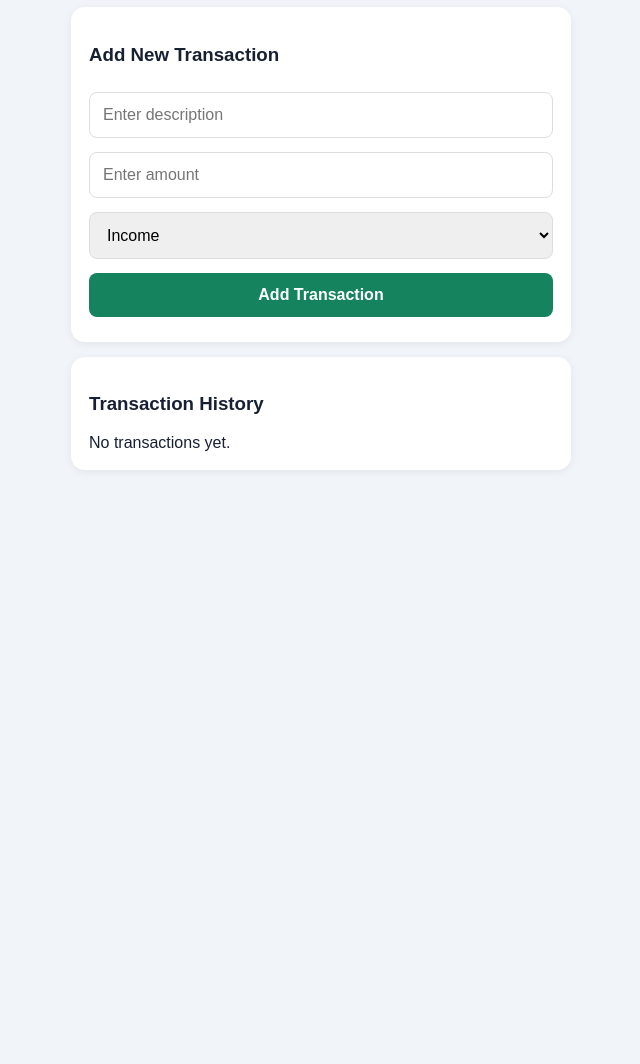
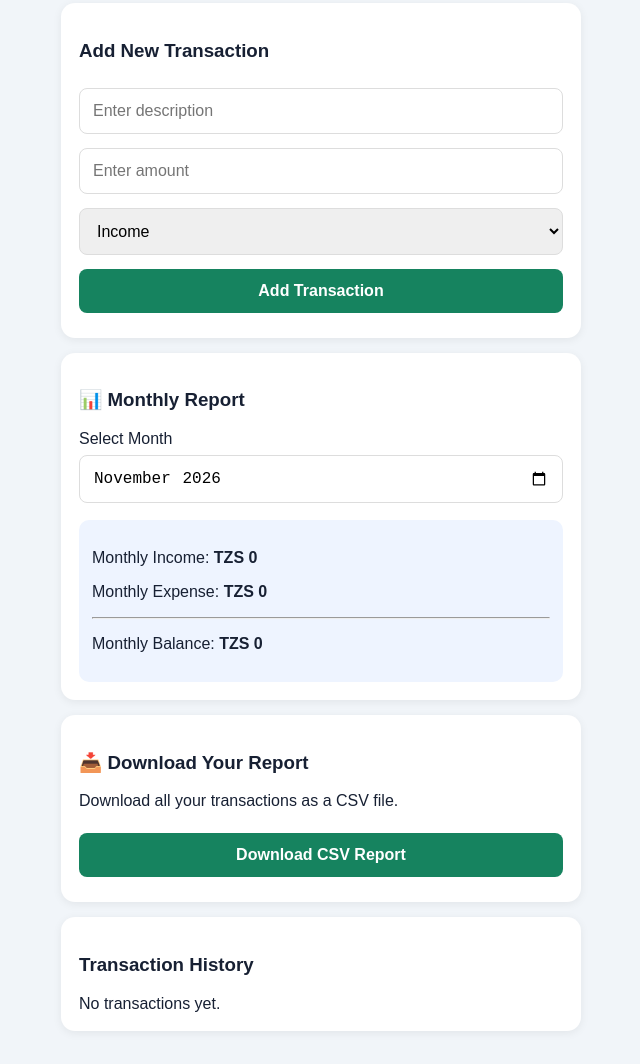
Before and after one commit to Easyitfo/smart-daily-expense-tracker, a plain HTML site: page index.html in a window 1280 px wide. Shown: the part 421-1485 px from the top of the page, without its empty margins (319-959 px from the left). Before the commit the page ends 926 px from the top, so only its background shows below. Drawn offline with Linux system fonts and the light colour scheme.

Commit message:
Add monthly report and CSV export.

```diff
--- a/index.html
+++ b/index.html
@@ -3,66 +3,22 @@
 <html lang="en">
 <head>
 <meta charset="UTF-8">
-<meta name="viewport" content="width=device-width, initial-scale=1.0">
+<meta name="viewport" content="width=device-width, initial-scale=1">
 <title>Smart Expense Tracker</title>
 <style>
 *{box-sizing:border-box}
-body{
-  margin:0;
-  padding:20px;
-  font-family:Arial,sans-serif;
-  background:#f1f5f9;
-  color:#172033;
-}
-.container{
-  max-width:500px;
-  margin:auto;
-}
+body{margin:0;padding:18px;font-family:Arial;background:#f1f5f9;color:#172033}
+.container{max-width:520px;margin:auto}
 h1{text-align:center;color:#167c60}
-.card{
-  background:white;
-  padding:18px;
-  border-radius:14px;
-  margin:15px 0;
-  box-shadow:0 2px 10px #0001;
-}
-.stats{
-  display:grid;
-  grid-template-columns:1fr 1fr;
-  gap:10px;
-}
-.stat{
-  background:#e8f5ef;
-  padding:14px;
-  border-radius:10px;
-}
-input,select,button{
-  width:100%;
-  padding:13px;
-  margin:7px 0;
-  border:1px solid #ddd;
-  border-radius:8px;
-  font-size:16px;
-}
-button{
-  background:#16835f;
-  color:white;
-  border:0;
-  font-weight:bold;
-}
-.item{
-  display:flex;
-  justify-content:space-between;
-  gap:10px;
-  padding:12px 0;
-  border-bottom:1px solid #eee;
-}
-.delete{
-  width:auto;
-  padding:7px 10px;
-  background:#dc4444;
-}
+.card{background:white;padding:18px;border-radius:14px;margin:15px 0;box-shadow:0 2px 10px #0001}
+.stats{display:grid;grid-template-columns:1fr 1fr;gap:10px}
+.stat{background:#e8f5ef;padding:13px;border-radius:10px;overflow-wrap:anywhere}
+input,select,button{width:100%;padding:13px;margin:7px 0;border:1px solid #ddd;border-radius:8px;font-size:16px}
+button{background:#16835f;color:white;border:0;font-weight:bold}
+.item{display:flex;justify-content:space-between;align-items:center;gap:8px;padding:12px 0;border-bottom:1px solid #eee}
+.delete{width:auto;padding:8px;background:#dc4444}
 small{color:#64748b}
+.report{background:#eef4ff;padding:13px;border-radius:10px;margin-top:10px}
 </style>
 </head>
 <body>
@@ -89,12 +45,30 @@ small{color:#64748b}
 <div class="card">
  <h3>Add New Transaction</h3>
  <input id="description" placeholder="Enter description">
- <input id="amount" type="number" min="1" placeholder="Enter amount">
+ <input id="amount" type="number" min="0.01" step="0.01" placeholder="Enter amount">
  <select id="type">
   <option value="income">Income</option>
   <option value="expense">Expense</option>
  </select>
  <button onclick="addTransaction()">Add Transaction</button>
+</div>
+
+<div class="card">
+ <h3>📊 Monthly Report</h3>
+ <label>Select Month</label>
+ <input type="month" id="month">
+ <div class="report">
+  <p>Monthly Income: <b id="monthlyIncome">TZS 0</b></p>
+  <p>Monthly Expense: <b id="monthlyExpense">TZS 0</b></p>
+  <hr>
+  <p>Monthly Balance: <b id="monthlyBalance">TZS 0</b></p>
+ </div>
+</div>
+
+<div class="card">
+ <h3>📥 Download Your Report</h3>
+ <p>Download all your transactions as a CSV file.</p>
+ <button onclick="downloadCSV()">Download CSV Report</button>
 </div>
 
 <div class="card">
@@ -108,17 +82,33 @@ let transactions = JSON.parse(
  localStorage.getItem("transactions") || "[]"
 );
 
+// Add dates to transactions created by the previous version.
+transactions.forEach(t=>{
+ if(!t.date){
+  t.date=new Date().toISOString().slice(0,10);
+ }
+});
+
+const today=new Date();
+const monthInput=document.getElementById("month");
+monthInput.value=today.getFullYear()+"-"+
+ String(today.getMonth()+1).padStart(2,"0");
+
 function money(value){
- return "TZS " + value.toLocaleString("en-US");
+ return "TZS "+value.toLocaleString("en-US");
+}
+
+function save(){
+ localStorage.setItem(
+  "transactions",JSON.stringify(transactions)
+ );
+ render();
 }
 
 function addTransaction(){
- const description =
- document.getElementById("description").value.trim();
- const amount =
- Number(document.getElementById("amount").value);
- const type =
- document.getElementById("type").value;
+ const description=document.getElementById("description").value.trim();
+ const amount=Number(document.getElementById("amount").value);
+ const type=document.getElementById("type").value;
 
  if(!description || !Number.isFinite(amount) || amount<=0){
   alert("Please enter a description and valid amount.");
@@ -129,7 +119,8 @@ function addTransaction(){
   id:Date.now(),
   description,
   amount,
-  type
+  type,
+  date:new Date().toISOString().slice(0,10)
  });
 
  save();
@@ -142,29 +133,22 @@ function removeTransaction(id){
  save();
 }
 
-function save(){
- localStorage.setItem(
-  "transactions",JSON.stringify(transactions)
- );
- render();
-}
-
 function render(){
  let income=0,expense=0;
  const history=document.getElementById("history");
-
  history.innerHTML="";
 
  transactions.forEach(t=>{
-  if(t.type==="income") income+=t.amount;
-  else expense+=t.amount;
+  if(t.type==="income") income+=Number(t.amount);
+  else expense+=Number(t.amount);
 
   const item=document.createElement("div");
   item.className="item";
 
   const details=document.createElement("span");
-  details.textContent=t.description+" — "+
-   (t.type==="income"?"+":"-")+money(t.amount);
+  details.textContent=t.description+" | "+
+   (t.type==="income"?"+":"-")+money(Number(t.amount))+
+   " | "+t.date;
 
   const del=document.createElement("button");
   del.className="delete";
@@ -181,11 +165,64 @@ function render(){
 
  document.getElementById("income").textContent=money(income);
  document.getElementById("expense").textContent=money(expense);
- document.getElementById("balance").textContent=
-  money(income-expense);
+ document.getElementById("balance").textContent=money(income-expense);
+
+ updateMonthlyReport();
 }
 
-render();
+function updateMonthlyReport(){
+ const selectedMonth=monthInput.value;
+ let income=0,expense=0;
+
+ transactions.forEach(t=>{
+  if(t.date && t.date.slice(0,7)===selectedMonth){
+   if(t.type==="income") income+=Number(t.amount);
+   else expense+=Number(t.amount);
+  }
+ });
+
+ document.getElementById("monthlyIncome").textContent=money(income);
+ document.getElementById("monthlyExpense").textContent=money(expense);
+ document.getElementById("monthlyBalance").textContent=money(income-expense);
+}
+
+monthInput.addEventListener("change",updateMonthlyReport);
+
+function downloadCSV(){
+ if(transactions.length===0){
+  alert("No transactions available to download.");
+  return;
+ }
+
+ const rows=[
+  ["Date","Description","Type","Amount (TZS)"],
+  ...transactions.map(t=>[
+   t.date,
+   t.description,
+   t.type,
+   t.amount
+  ])
+ ];
+
+ const csv=rows.map(row=>
+  row.map(value=>
+   '"'+String(value).replace(/"/g,'""')+'"'
+  ).join(",")
+ ).join("\r\n");
+
+ const blob=new Blob(["\uFEFF"+csv],{
+  type:"text/csv;charset=utf-8;"
+ });
+
+ const url=URL.createObjectURL(blob);
+ const link=document.createElement("a");
+ link.href=url;
+ link.download="expense-report.csv";
+ link.click();
+ URL.revokeObjectURL(url);
+}
+
+save();
 </script>
 </body>
 </html>
```
